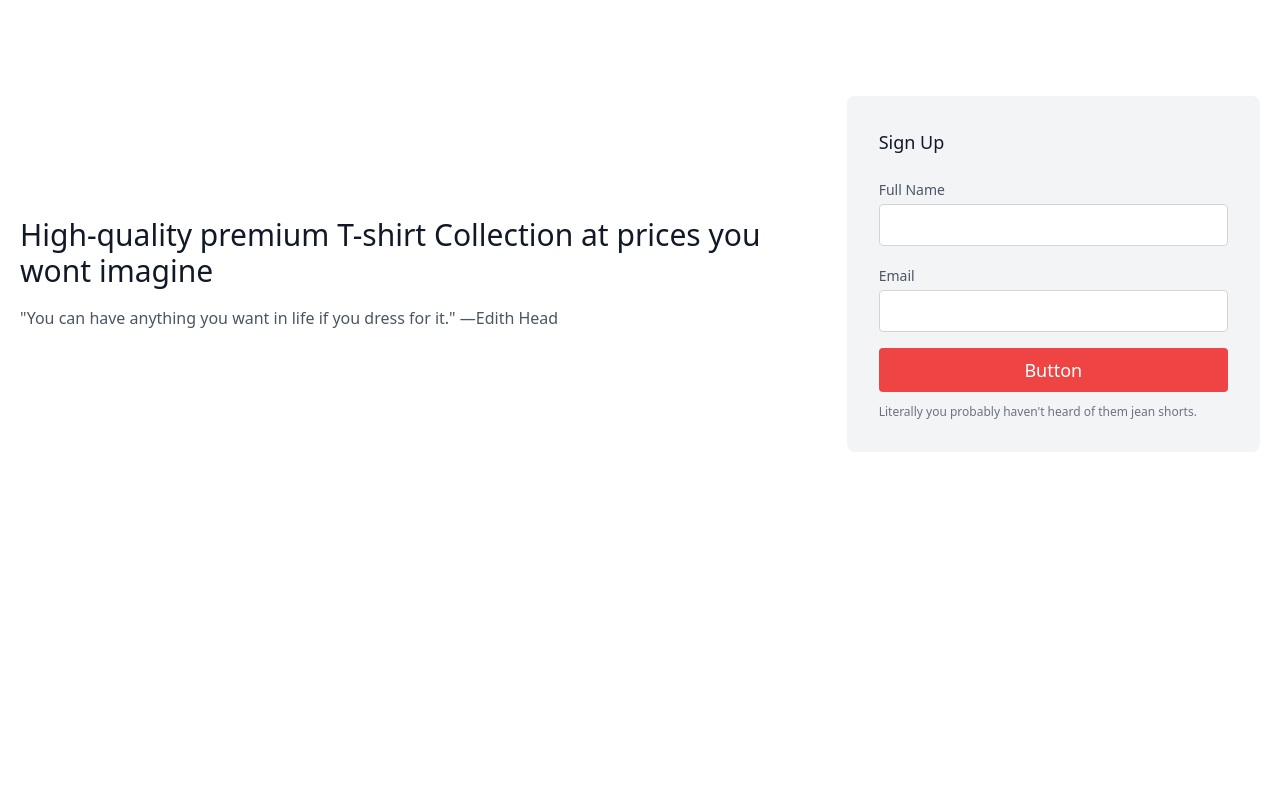
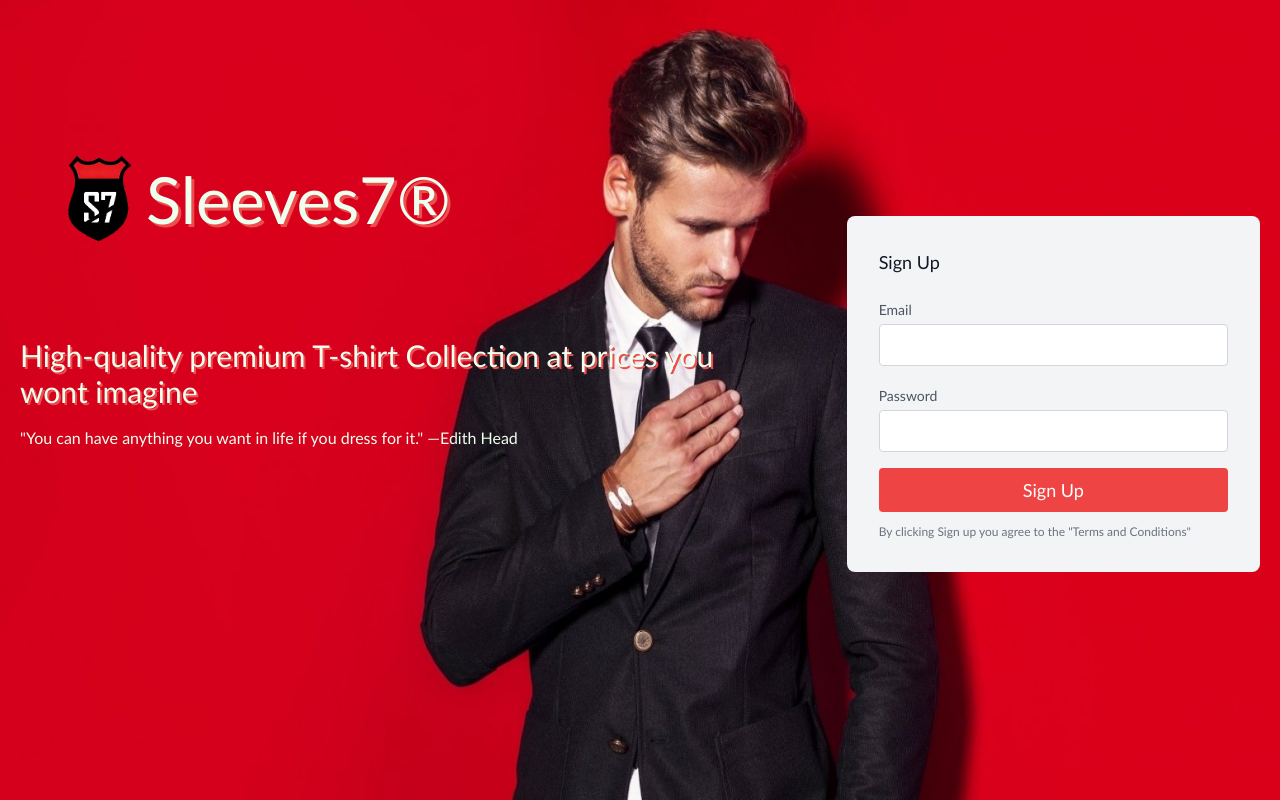
Before and after one commit to ashharr/sleeves7-website, a plain HTML site: page signup.html in a window 1280 px wide. Drawn offline with nearby package versions, Linux system fonts and the light colour scheme.

Commit message:
sign up retouch

```diff
--- a/signup.html
+++ b/signup.html
@@ -5,30 +5,101 @@
       href="https://unpkg.com/tailwindcss@^2/dist/tailwind.min.css"
       rel="stylesheet"
     />
-    <link rel="stylesheet" href="style.css" />
+    <!-- <link rel="stylesheet" href="style.css" /> -->
     <link rel="icon" type="image/png" href="assets/webfonts/logo.png" />
     <script type="text/javascript" src="script.js"></script>
     <title>Sleeves7®</title>
+    <style>
+      body {
+        background: url(assets/webfonts/bg.jpg) fixed;
+        background-size: 100% auto;
+        background-repeat: round;
+        font-family: 'Trebuchet MS', 'Lucida Sans Unicode', 'Lucida Grande', 'Lucida Sans', Arial, sans-serif;
+      }
+      .title-font {
+        color: #efffef;
+        text-shadow: #ec4e4e 2px 2px;
+        position: relative;
+      }
+      .ml-3 {
+        text-shadow: #ec4e4e 3px 3px;
+        font-size: 65px;
+        color: #efffef;
+        font-family: 'Trebuchet MS', 'Lucida Sans Unicode', 'Lucida Grande', 'Lucida Sans', Arial, sans-serif;
+
+      }
+      .logo-img {
+        height: auto;
+        width: 70px;
+      }
+      .logo{
+        position: absolute;
+        margin-top: 12%;
+        margin-left: 5%;
+      }
+      .quote{
+        color: #efffef;
+        font-family: 'Trebuchet MS', 'Lucida Sans Unicode', 'Lucida Grande', 'Lucida Sans', Arial, sans-serif;
+      }
+    </style>
   </head>
   <body>
+    <a
+      class="logo title-font flex  font-medium items-center text-gray-900 mb-4 md:mb-0"
+    >
+      <img class = "logo-img" src="assets/webfonts/logo.png" alt="Sleeves7" />
+      <span class="ml-3 text-xl" id="title-font">Sleeves7®</span>
+    </a>
+    <br>
+    <br>
+    <br>
+    <br>
+    <br>
     <section class="text-gray-600 body-font">
       <div class="container px-5 py-24 mx-auto flex flex-wrap items-center">
         <div class="lg:w-3/5 md:w-1/2 md:pr-16 lg:pr-0 pr-0">
-            <h1 class="title-font font-medium text-3xl text-gray-900">High-quality premium T-shirt Collection at prices you wont imagine</h1>
-            <p class="leading-relaxed mt-4">"You can have anything you want in life if you dress for it." —Edith Head</p>
+          <h1 class="title-font font-medium text-3xl text-gray-900">
+            High-quality premium T-shirt Collection at prices you wont imagine
+          </h1>
+          <p class="quote leading-relaxed mt-4">
+            "You can have anything you want in life if you dress for it." —Edith
+            Head
+          </p>
         </div>
-          <div class="lg:w-2/6 md:w-1/2 bg-gray-100 rounded-lg p-8 flex flex-col md:ml-auto w-full mt-10 md:mt-0">
-            <h2 class="text-gray-900 text-lg font-medium title-font mb-5">Sign Up</h2>
+        <div
+          class="lg:w-2/6 md:w-1/2 bg-gray-100 rounded-lg p-8 flex flex-col md:ml-auto w-full mt-10 md:mt-0"
+        >
+          <h2 class="text-gray-900 text-lg font-medium mb-5">Sign Up</h2>
           <div class="relative mb-4">
-              <label for="full-name" class="leading-7 text-sm text-gray-600">Full Name</label>
-              <input type="text" id="full-name" name="full-name" class="w-full bg-white rounded border border-gray-300 focus:border-red-500 focus:ring-2 focus:ring-red-200 text-base outline-none text-gray-700 py-1 px-3 leading-8 transition-colors duration-200 ease-in-out">
+            <label for="email" class="leading-7 text-sm text-gray-600"
+              >Email</label
+            >
+            <input
+              type="text"
+              id="full-name"
+              name="full-name"
+              class="w-full bg-white rounded border border-gray-300 focus:border-red-500 focus:ring-2 focus:ring-red-200 text-base outline-none text-gray-700 py-1 px-3 leading-8 transition-colors duration-200 ease-in-out"
+            />
           </div>
           <div class="relative mb-4">
-              <label for="email" class="leading-7 text-sm text-gray-600">Email</label>
-              <input type="email" id="email" name="email" class="w-full bg-white rounded border border-gray-300 focus:border-red-500 focus:ring-2 focus:ring-red-200 text-base outline-none text-gray-700 py-1 px-3 leading-8 transition-colors duration-200 ease-in-out">
+            <label for="password" class="leading-7 text-sm text-gray-600"
+              >Password</label
+            >
+            <input
+              type="email"
+              id="email"
+              name="email"
+              class="w-full bg-white rounded border border-gray-300 focus:border-red-500 focus:ring-2 focus:ring-red-200 text-base outline-none text-gray-700 py-1 px-3 leading-8 transition-colors duration-200 ease-in-out"
+            />
           </div>
-            <button class="text-white bg-red-500 border-0 py-2 px-8 focus:outline-none hover:bg-red-600 rounded text-lg">Button</button>
-            <p class="text-xs text-gray-500 mt-3">Literally you probably haven't heard of them jean shorts.</p>
+          <button
+            class="text-white bg-red-500 border-0 py-2 px-8 focus:outline-none hover:bg-red-600 rounded text-lg"
+          >
+            Sign Up
+          </button>
+          <p class="text-xs text-gray-500 mt-3">
+            By clicking Sign up you agree to the "Terms and Conditions"
+          </p>
         </div>
       </div>
     </section>
--- a/style.css
+++ b/style.css
@@ -8,7 +8,11 @@ img {
 #title-font {
     text-shadow: 0.5px 1px;
     font-size: x-large;
-    color: #B21417;
+    color: #d61d1d;
+}
+.ml-3{
+    color: #FF2121;
+    font-family: 'Trebuchet MS', 'Lucida Sans Unicode', 'Lucida Grande', 'Lucida Sans', Arial, sans-serif;
 }
 .tp {
     /* margin-bottom: 20px; */
```
Also changed, not shown: index.html (+1 -1 lines), assets/webfonts/bg.jpg (added). Lines whose indentation alone changed are shown as unchanged.
